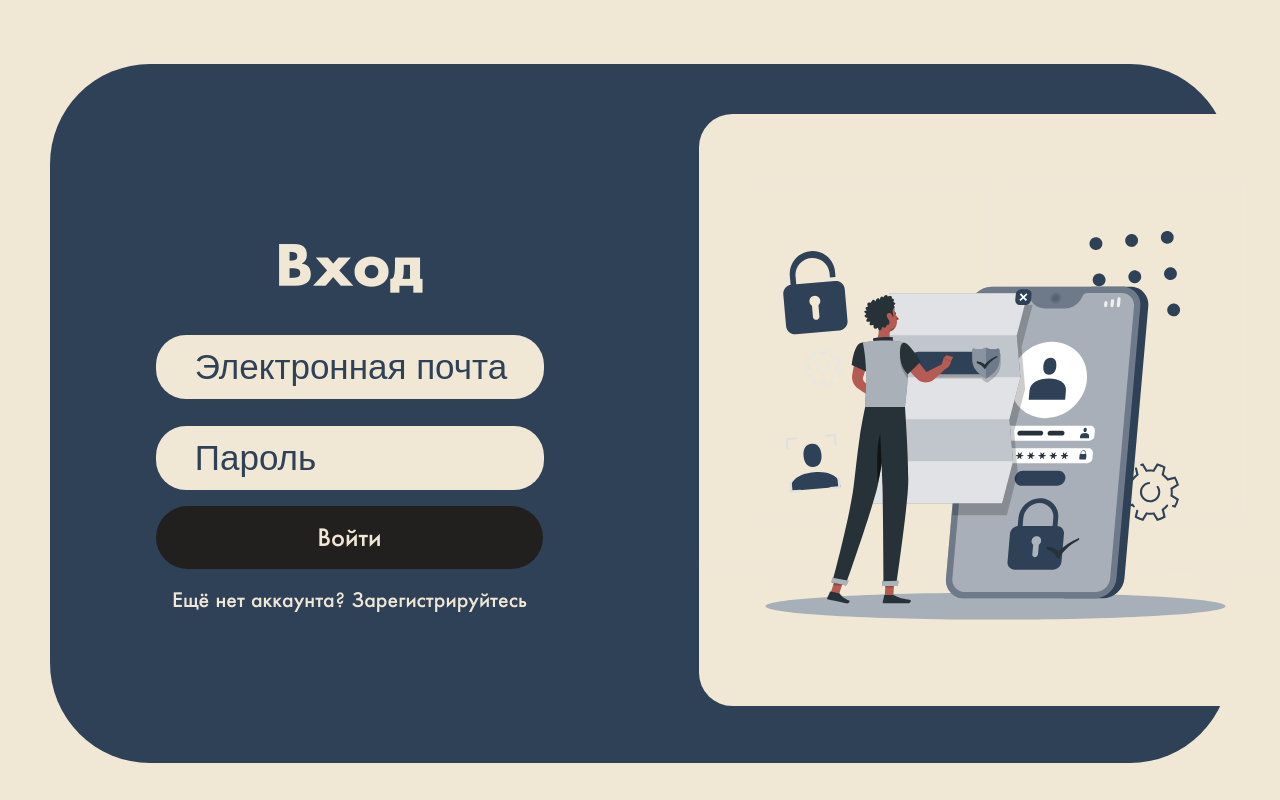
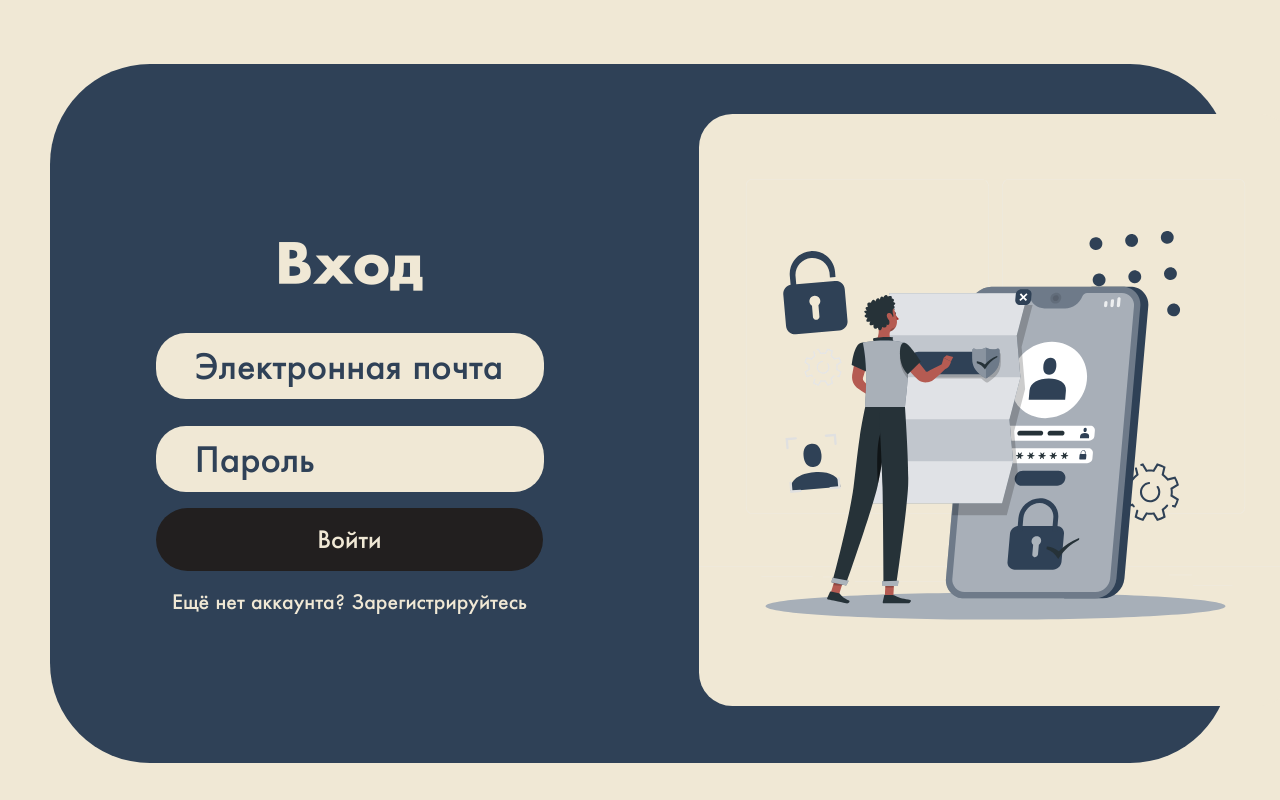
Before and after one commit to alphbta/test-constructor, a React (Vite) app in the folder frontend/: page /login in a window 1280 px wide. Shown: the top 800 px of the page. Built offline with nearby package versions, Linux system fonts and the light colour scheme.

Commit message:
исправил шрифт в инпуте

```diff
--- a/frontend/src/index.css
+++ b/frontend/src/index.css
@@ -34,6 +34,7 @@ body {
 }
 
 input {
+    font-family: 'Futura Md BT', sans-serif;
     padding-top: 12px;
     padding-bottom: 12px;
     padding-left: 10%;
```
